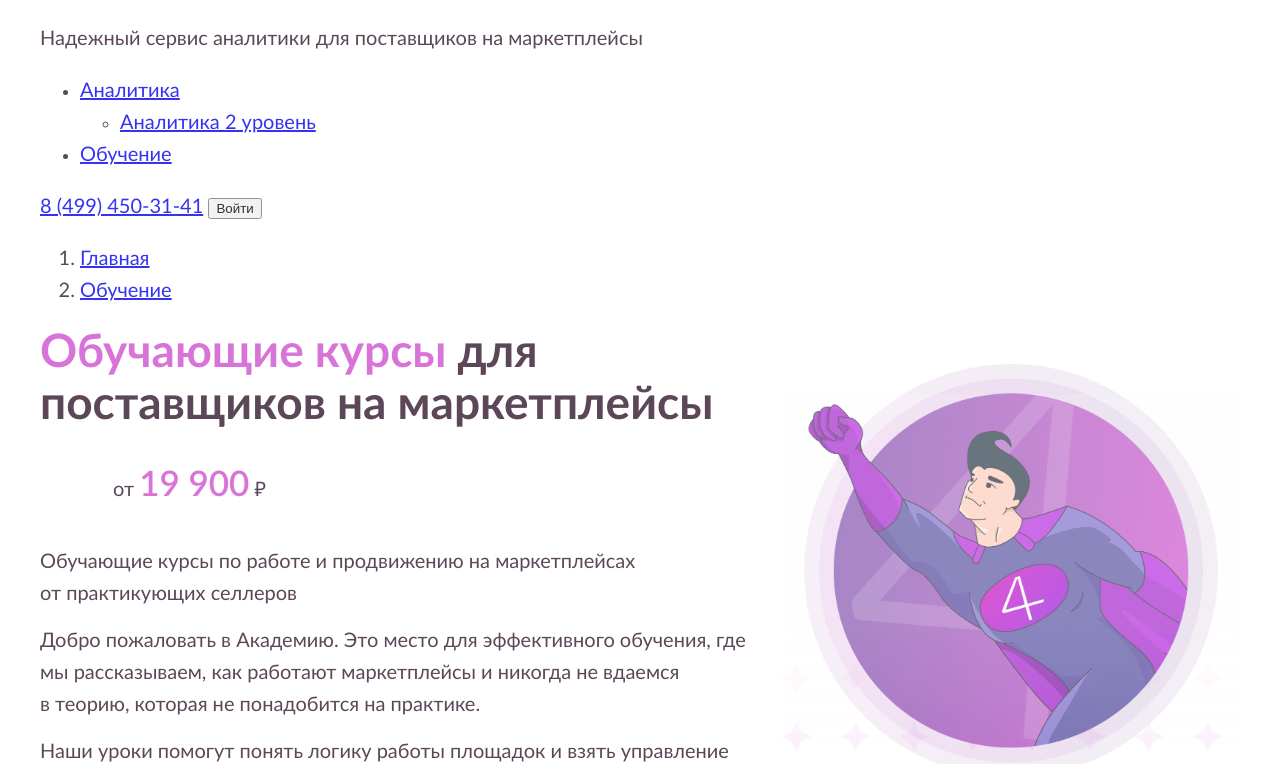
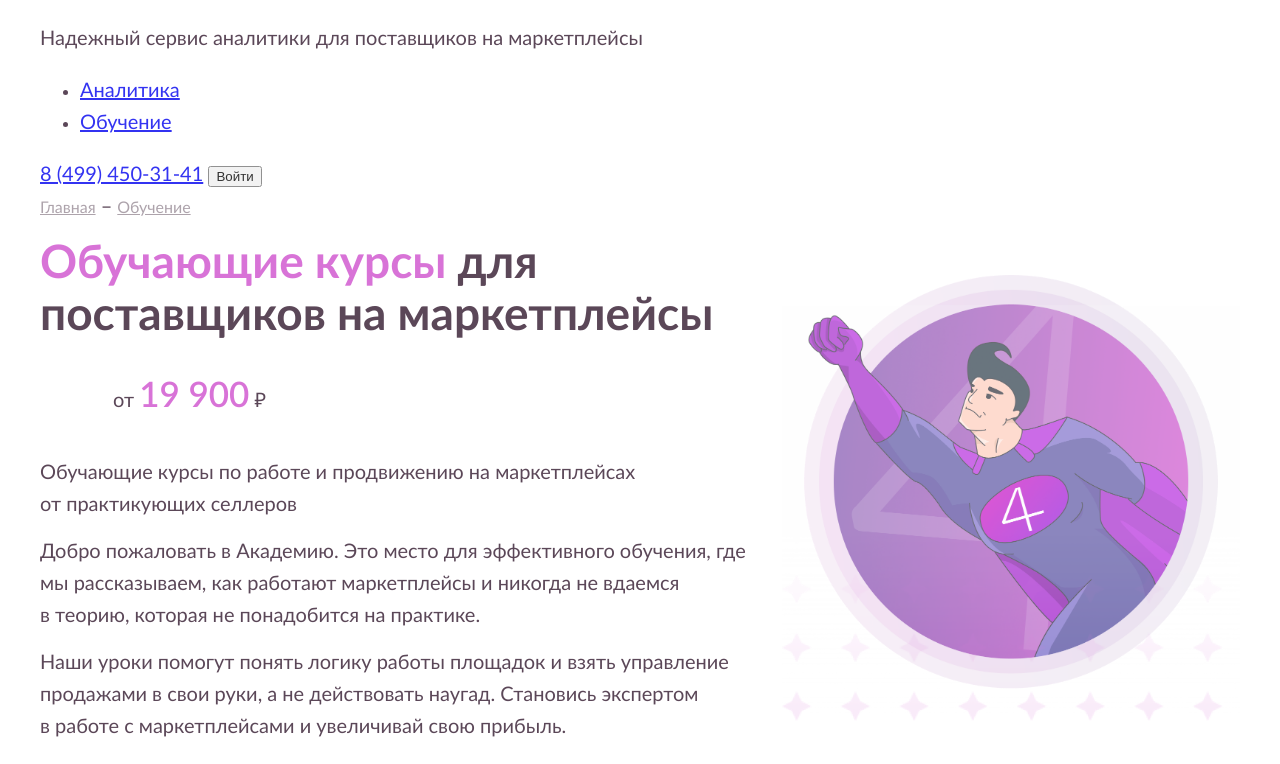
Before and after one commit to ksenksenni/stat4market, a website: page index.html in a window 1280 px wide. Shown: the part 39-803 px from the top of the page. Drawn offline with Linux system fonts and the light colour scheme.

Commit message:
added breadcrumb's styles

```diff
--- a/index.html
+++ b/index.html
@@ -20,9 +20,9 @@
 
         <ul>
             <li><a href="#">Аналитика</a></li>
-            <ul>
+            <!-- <ul>
                 <li><a href="#">Аналитика 2 уровень</a></li>
-            </ul>
+            </ul> -->
             <li><a href="#">Обучение</a></li>
         </ul>
 
@@ -31,16 +31,16 @@
         <button>Войти</button>
     </header>
 
-    <section>
-        <ol itemscope itemtype="https://schema.org/BreadcrumbList">
-            <li itemprop="itemListElement" itemscope itemtype="https://schema.org/ListItem">
-                <a itemprop="item" href="#">
+    <section class="breadcrumb">
+        <ol itemscope itemtype="https://schema.org/BreadcrumbList" class="breadcrumb__list">
+            <li itemprop="itemListElement" itemscope itemtype="https://schema.org/ListItem" class="breadcrumb__item">
+                <a itemprop="item" href="#" class="breadcrumb__item_link">
                     <span itemprop="name">Главная</span></a>
                 <meta itemprop="position" content="1" />
             </li>
 
-            <li itemprop="itemListElement" itemscope itemtype="https://schema.org/ListItem">
-                <a itemprop="item" href="#">
+            <li itemprop="itemListElement" itemscope itemtype="https://schema.org/ListItem" class="breadcrumb__item">
+                <a itemprop="item" href="#" class="breadcrumb__item_link">
                     <span itemprop="name">Обучение</span></a>
                 <meta itemprop="position" content="2" />
             </li>
--- /dev/null
+++ b/styles/breadcrumb.scss
@@ -0,0 +1,30 @@
+.breadcrumb__list {
+    list-style: none;
+    display: flex;
+    margin-bottom: 15px;
+    margin-top: 0;
+    padding-left: 0;
+}
+
+.breadcrumb__item {
+    margin-left: 5px;
+}
+
+.breadcrumb__item:first-of-type {
+    margin-left: 0;
+}
+
+.breadcrumb__item::after {
+    content: "–";
+}
+
+.breadcrumb__item:last-of-type:after {
+    content: "";
+}
+
+.breadcrumb__item_link {
+    color: #331A2F;
+    opacity: 0.5;
+    font-size: 16px;
+    line-height: 19px;
+}
--- a/styles/style.scss
+++ b/styles/style.scss
@@ -3,6 +3,7 @@
 @import "./mixins.scss";
 @import "./base.scss";
 @import "./container.scss";
+@import "./breadcrumb.scss";
 @import "./courses.scss";
 @import "./about.scss";
 @import "./features.scss";
```
Also changed, not shown: dist/style.css.
